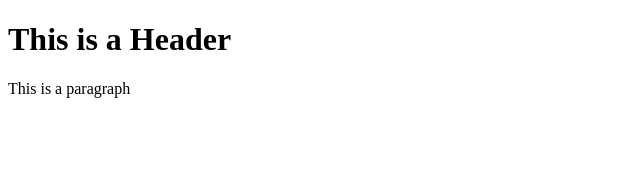
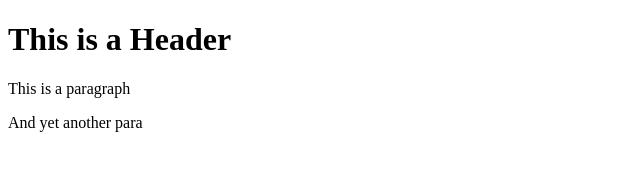
Before and after one commit to sdvickers/git-test, a plain HTML site: page index.html in a window 1280 px wide. Shown: the whole page, without its empty margins (0-640 px from the left). Drawn offline with Linux system fonts and the light colour scheme.

Commit message:
Third Commit

```diff
--- a/index.html
+++ b/index.html
@@ -16,6 +16,7 @@
 
         <h1>This is a Header</h1>
         <p>This is a paragraph</p>
+        <p>And yet another para</p>
         <!--[if lt IE 7]>
             <p class="browsehappy">You are using an <strong>outdated</strong> browser. Please <a href="#">upgrade your browser</a> to improve your experience.</p>
         <![endif]-->
```
